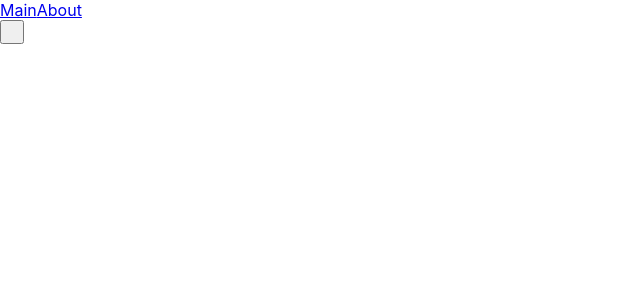
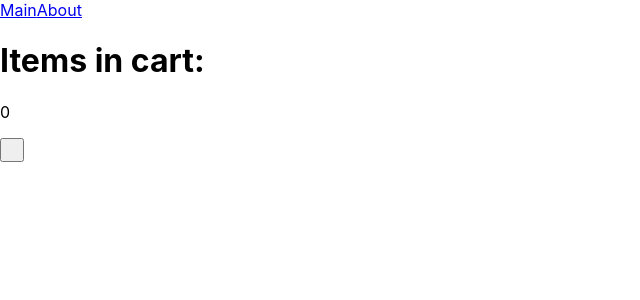
Before and after one commit to HappyAlt/PowerRing, a React (Create React App) app in the folder power_ring/: page /Cart in a window 1280 px wide. Shown: the top 300 px of the page, without its empty margins (0-640 px from the left). Built offline with nearby package versions, Linux system fonts and the light colour scheme.

Commit message:
Mad changes to cart to show products and price

```diff
--- a/power_ring/src/pages/cart/cart.tsx
+++ b/power_ring/src/pages/cart/cart.tsx
@@ -1,4 +1,4 @@
-import { useState, useContext } from 'react';
+import { useState, useContext, useEffect } from 'react';
 import { Link } from 'react-router-dom';
 import { GContext } from '../../contexts/gcontext';
 
@@ -8,15 +8,34 @@ import './cart.css';
 
 export function Cart(){
 
-    const {chosens, setChosens} = useContext(GContext)
+    const {chosens, setChosens, ChangeChosenValue, HowMany} = useContext(GContext)
+
+    const [totalProducts, setTotalProducts] = useState<any>()
+    const [totalPrice, setTotalPrice] = useState(0)
+
+    function updateTotalProducts(){
+        const productList = products.filter( i => chosens.some(item => item.ID == i.ID))
+        const temp = productList.map(item => item.name)
+        setTotalProducts(temp.join(', '))
+    }
+    function  updateTotalPrice(){
+        const productList = products.filter( i => chosens.some(item => item.ID == i.ID))
+        const temp = productList.map(item => item.price*HowMany(item.ID))
+
+        let Sum = 0
+
+        temp.forEach(item => {Sum = item + Sum})
+
+        setTotalPrice(Sum)
+    }
+
+    useEffect(() => {updateTotalProducts(); updateTotalPrice()}, [chosens])
 
     return(
         <div className='Cart'>
-            {products.filter(product => chosens.some( item => item.ID == product.ID)).map(product => <>
-
-            <h1 key={product.ID}>{product.name}</h1>
-
-            </>)}
+            <h1>Items in cart:</h1>
+            <p>{totalProducts}</p>
+            <p>{totalPrice}</p>
             <Link to='/'><button></button></Link>
         </div>
     )
```
